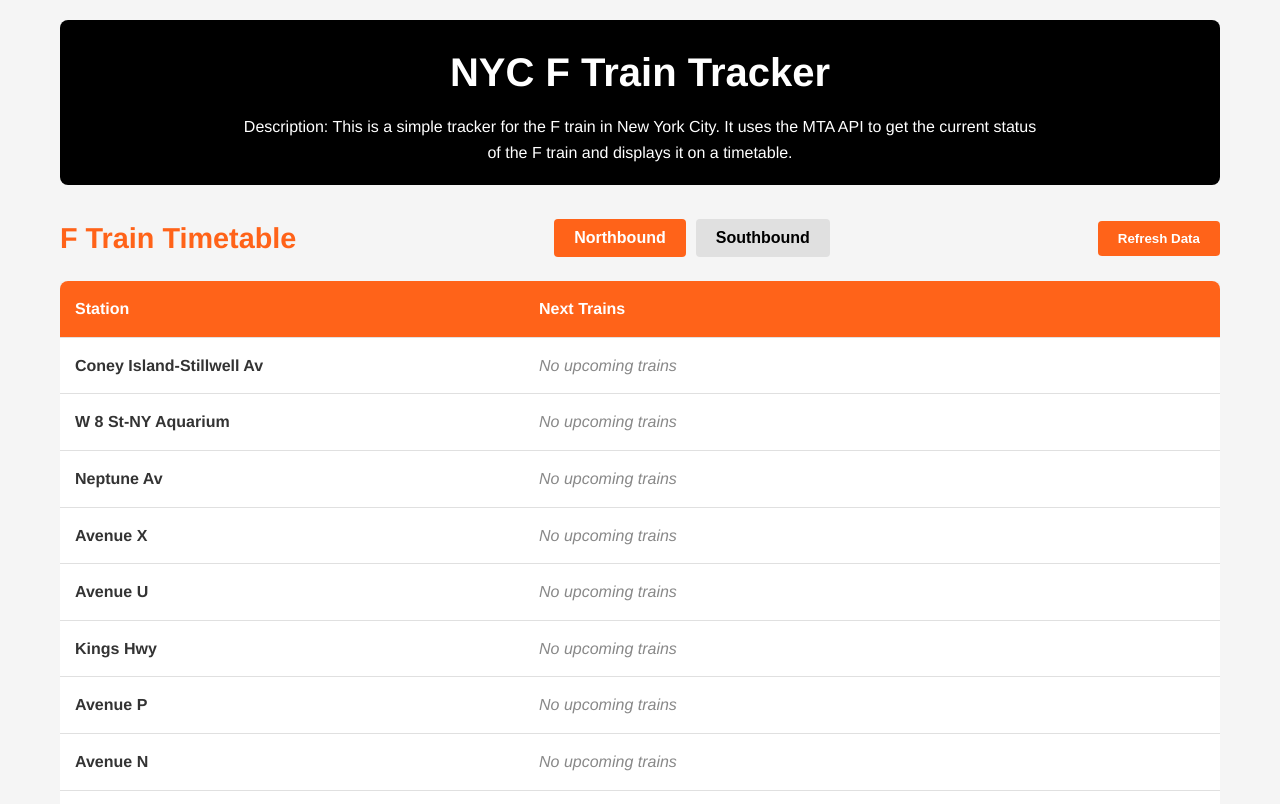
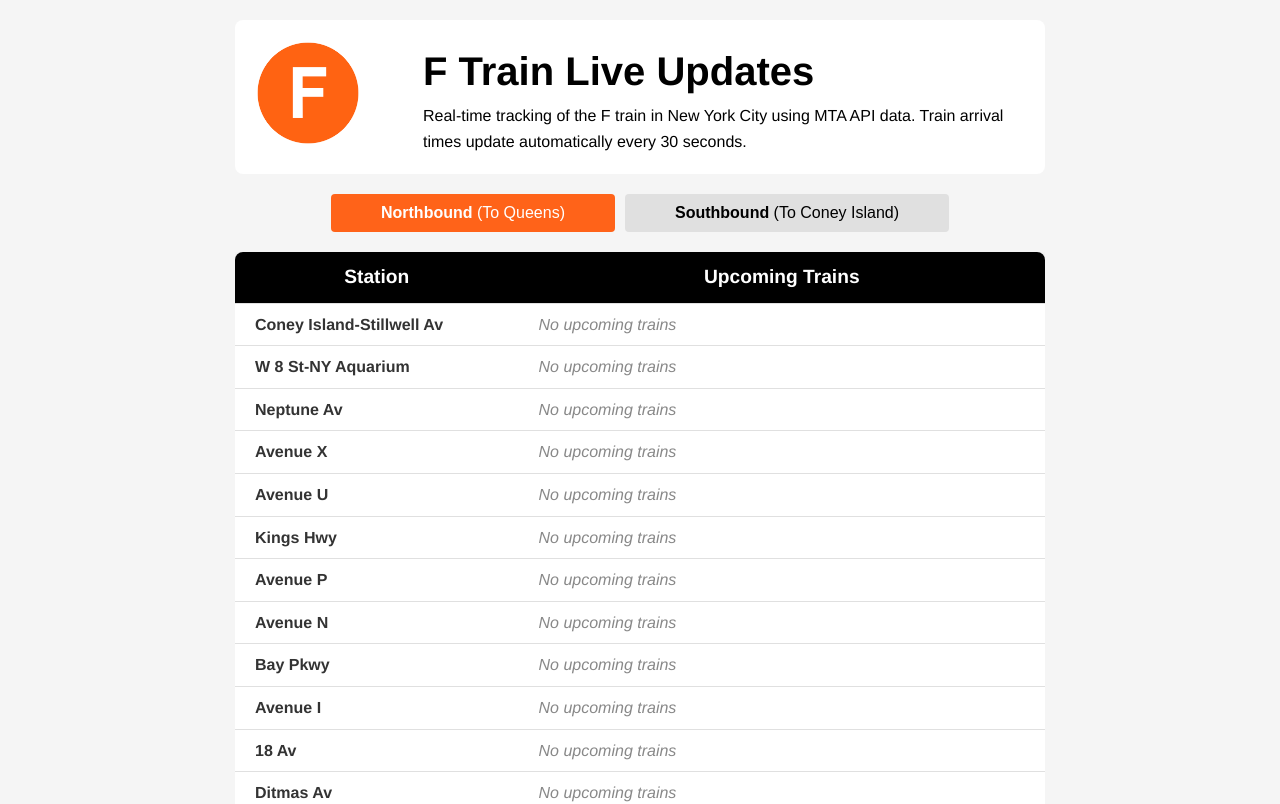
Before and after one commit to kpan02/F-Train-Tracker, a website: page index.html in a window 1280 px wide. Shown: the top 804 px of the page. Drawn offline with Linux system fonts and the light colour scheme; no server answers.

Commit message:
Improved UI

```diff
--- a/app.js
+++ b/app.js
@@ -32,23 +32,15 @@
     populateStationTable(northboundStations, northboundStationsContainer);
     populateStationTable(fTrainStations, southboundStationsContainer);
 
-    // Refresh button
-    const refreshButton = document.createElement('button');
-    refreshButton.textContent = 'Refresh Data';
-    refreshButton.id = 'refresh-button';
-    refreshButton.addEventListener('click', refreshTrainData);
-    document.querySelector('.timetable-controls').appendChild(refreshButton);
-
-    // Auto-refresh website every 60 seconds
+    // Initialize train data and set up auto-refresh every 30 seconds
     refreshTrainData();
-    setInterval(refreshTrainData, 60000);
+    setInterval(refreshTrainData, 30000);
 });
 
 /**
  * Refreshes the train data and updates the UI
  */
 async function refreshTrainData() {
-    document.getElementById('refresh-button').classList.add('refreshing');
     document.getElementById('data-source').textContent = 'Fetching data...';
 
     await fetchTrainData();
@@ -59,7 +51,6 @@
     if (trainData.lastUpdated) {
         document.getElementById('last-updated').textContent = trainData.lastUpdated.toLocaleString();
     }
-    document.getElementById('refresh-button').classList.remove('refreshing');
 }
 
 /**
--- a/index.html
+++ b/index.html
@@ -4,6 +4,7 @@
     <meta charset="UTF-8">
     <meta name="viewport" content="width=device-width, initial-scale=1.0">
     <title>NYC F Train Tracker</title>
+    <link rel="icon" type="image/png" href="assets/f-train-logo.png">
     <link rel="stylesheet" href="styles.css">
     <!-- Protocol Buffers library for parsing MTA data -->
     <script src="https://cdn.jsdelivr.net/npm/protobufjs@7.2.5/dist/protobuf.min.js"></script>
@@ -11,16 +12,25 @@
 <body>
     <div class="container">
         <header>
-            <h1>NYC F Train Tracker</h1>
-            <p>Description: This is a simple tracker for the F train in New York City. It uses the MTA API to get the current status of the F train and displays it on a timetable.</p>
+            <div style="display: flex; align-items: center;">
+                <div style="flex: 0 0 20%;">
+                    <img src="assets/f-train-logo.png" alt="F Train Logo" style="max-width: 80%;">
+                </div>
+                <div style="flex: 0 0 80%; padding-left: 20px;">
+                    <h1>F Train Live Updates</h1>
+                    <p>Real-time tracking of the F train in New York City using MTA API data. Train arrival times update automatically every 30 seconds.</p>
+                </div>
+            </div>
         </header>
 
         <main>
+            <!-- <div style="display: flex; justify-content: center;">
+                <img src="assets/f-train-stops.jpg" alt="F Train Map" style="max-width: 80%; align-items: center;">
+            </div> -->
             <div class="timetable-controls">
-                <h2>F Train Timetable</h2>
                 <div class="direction-tabs">
-                    <button id="northbound-tab" class="tab-button active">Northbound</button>
-                    <button id="southbound-tab" class="tab-button">Southbound</button>
+                    <button id="northbound-tab" class="tab-button active"><strong>Northbound</strong> (To Queens)</button>
+                    <button id="southbound-tab" class="tab-button"><strong>Southbound</strong> (To Coney Island)</button>
                 </div>
             </div>
 
@@ -29,7 +39,7 @@
                     <thead>
                         <tr>
                             <th>Station</th>
-                            <th>Next Trains</th>
+                            <th>Upcoming Trains</th>
                         </tr>
                     </thead>
                     <tbody id="northbound-stations">
@@ -43,7 +53,7 @@
                     <thead>
                         <tr>
                             <th>Station</th>
-                            <th>Next Trains</th>
+                            <th>Upcoming Trains</th>
                         </tr>
                     </thead>
                     <tbody id="southbound-stations">
--- a/styles.css
+++ b/styles.css
@@ -13,23 +13,23 @@
 }
 
 .container {
-    max-width: 1200px;
+    max-width: 850px;
     margin: 0 auto;
     padding: 20px;
 }
 
 /* Header Styles */
 header {
-    text-align: center;
-    margin-bottom: 30px;
-    padding: 20px;
-    background-color: black;
-    color: white;
+    text-align: left;
+    margin-bottom: 20px;
+    padding: 10px;
+    background-color: white;
+    color: black;
     border-radius: 8px;
 }
 
 header h1 {
-    margin-bottom: 10px;
+    margin-bottom: px;
     font-size: 2.5rem;
 }
 
@@ -56,17 +56,25 @@
 .direction-tabs {
     display: flex;
     gap: 10px;
+    align-items: center;
+    justify-content: center;
+    width: 100%; /* Add full width to ensure centering works */
+    margin: 0 auto; /* Add auto margins */
 }
 
 .tab-button {
-    padding: 10px 20px;
+    padding: 10px 50px;
     background-color: #e0e0e0;
     border: none;
     border-radius: 4px;
     cursor: pointer;
     font-size: 1rem;
+    font-weight: normal;
+    transition: all 0.3s ease;
+}
+
+.tab-button strong {
     font-weight: bold;
-    transition: all 0.3s ease;
 }
 
 .tab-button.active {
@@ -120,32 +128,36 @@
 }
 
 thead {
-    background-color: #FF6319; /* NYC Subway Orange (F train color) */
+    background-color: black;
     color: white;
 }
 
 th, td {
-    padding: 15px;
     text-align: left;
     border-bottom: 1px solid #e0e0e0;
 }
 
 th {
     font-weight: bold;
+    font-size: 1.2rem;
+    text-align: center;
+    padding: 10px;
 }
 
-tbody tr:hover {
-    background-color: #f9f9f9;
+td {
+    padding: 8px;
+    padding-left: 20px;
 }
+
 
 /* Station and Train Time Styles */
 .station-name {
     font-weight: bold;
-    width: 40%;
+    width: 35%;
 }
 
 .train-times {
-    width: 60%;
+    width: 65%;
 }
 
 .train-time {
@@ -155,7 +167,7 @@
     background-color: #f0f0f0;
     border-radius: 4px;
     font-family: monospace;
-    font-size: 1.1rem;
+    font-size: 0.9rem;
 }
 
 .train-time:last-child {
@@ -211,7 +223,7 @@
 @media (max-width: 768px) {
     .timetable-controls {
         flex-direction: column;
-        align-items: flex-start;
+        align-items: center;
         gap: 15px;
     }
 
@@ -230,6 +242,5 @@
     .train-time {
         margin-right: 10px;
         padding: 3px 6px;
-        font-size: 0.9rem;
     }
 }
```
Also changed, not shown: assets/f-train-logo.png (added).
